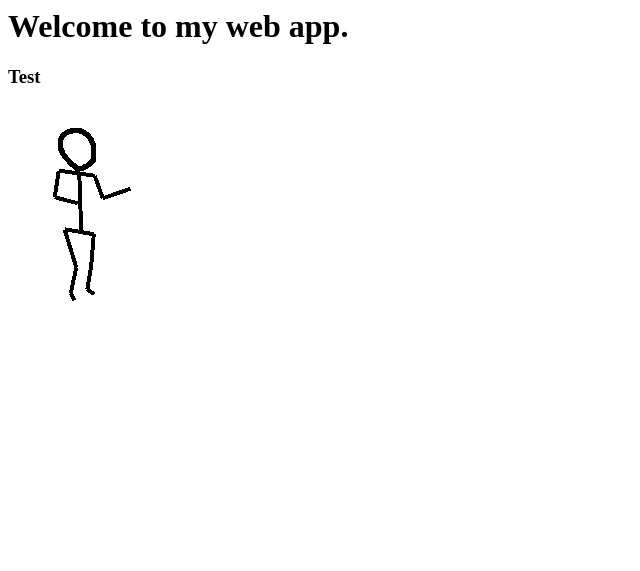
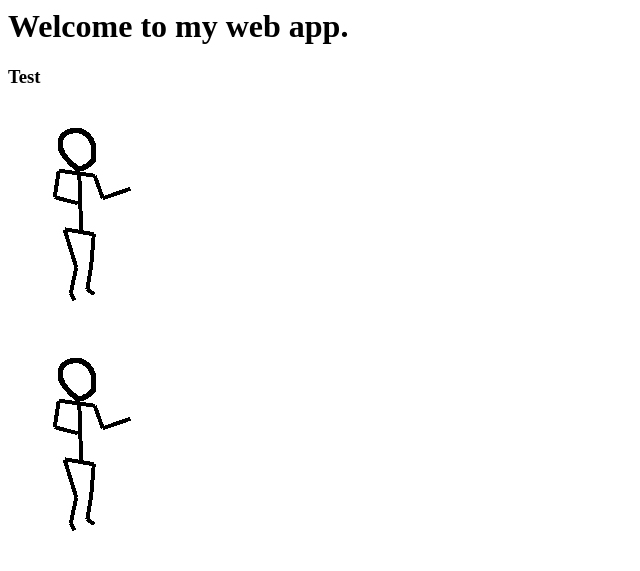
Before and after one commit to 22tthompson/WebAppProject, a plain HTML site: page index.html in a window 1280 px wide. Shown: the whole page, without its empty margins (0-640 px from the left). Drawn offline with Linux system fonts and the light colour scheme.

Commit message:
Changes
Update Github

```diff
--- a/index.html
+++ b/index.html
@@ -10,5 +10,7 @@
         <h3>Test</h3>
 
         <img src="images/stick.gif"/>
+        <br>
+        <img src="images/stick.gif"/>
     </body>
 </html>
```
